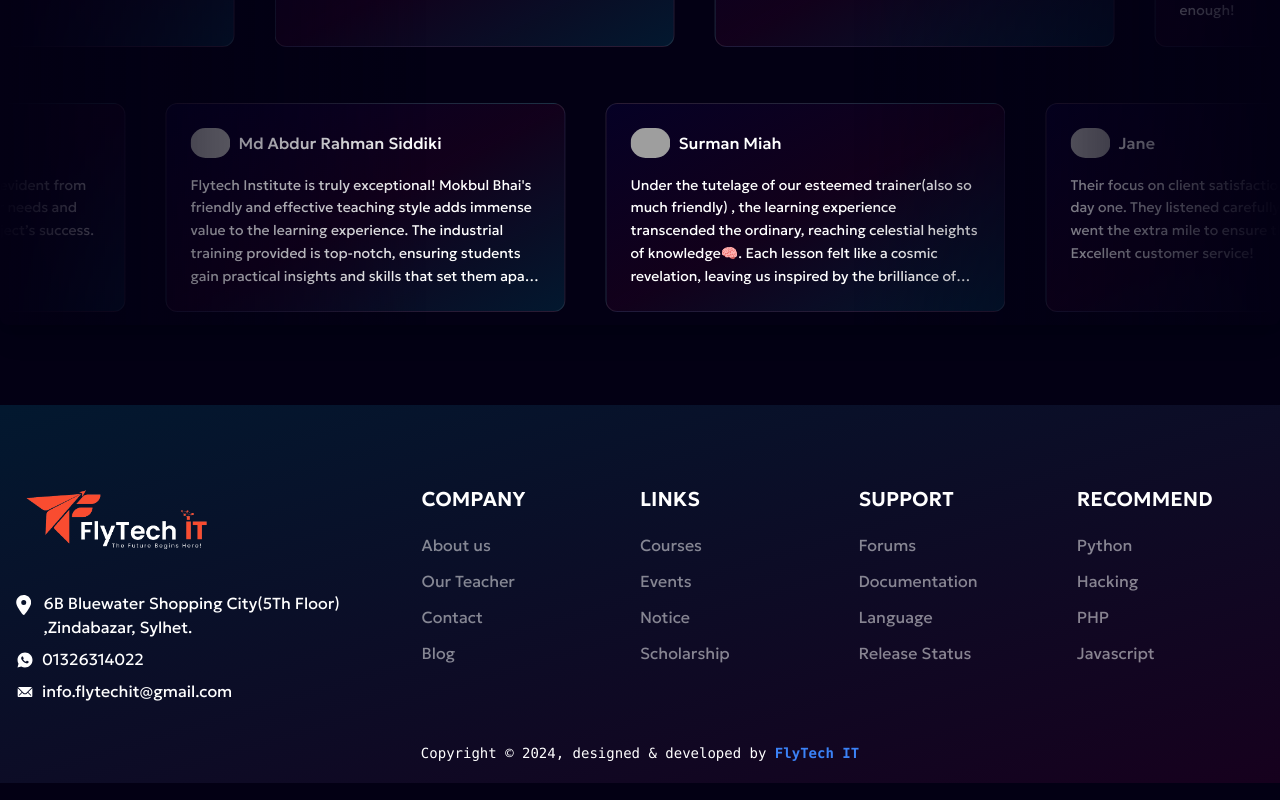
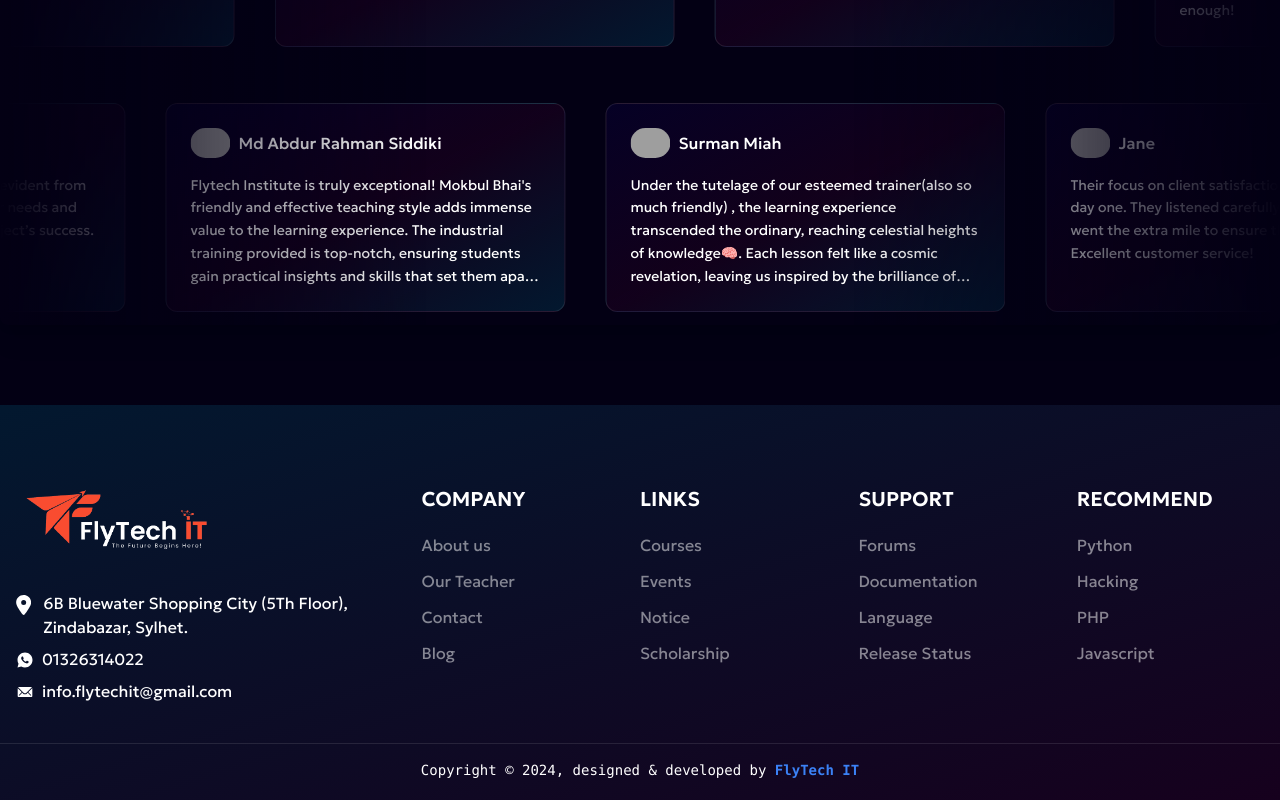
Before and after one commit to Shakiqurrahman/Flytech_IT, a Next.js app: page / in a window 1280 px wide. Shown: the part 1195-1995 px from the top of the page. Built offline with nearby package versions, Linux system fonts and the light colour scheme; grey boxes are pictures that could not be loaded.

Commit message:
border added in footer

```diff
--- a/src/components/shared/Footer/Copyright.jsx
+++ b/src/components/shared/Footer/Copyright.jsx
@@ -1,10 +1,12 @@
 const Copyright = () => {
-  return (
-    <div className="max-width text-center pt-10 pb-5 text-sm font-mono">
-      Copyright &copy; 2024, designed & developed by{" "}
-      <span className="text-blue-500 font-semibold">FlyTech IT</span>
-    </div>
-  );
+    return (
+        <div className="pt-4 pb-5  border-t border-white/10">
+            <p className="max-width text-center text-sm font-mono">
+                Copyright &copy; 2024, designed & developed by{" "}
+                <span className="text-blue-500 font-semibold">FlyTech IT</span>
+            </p>
+        </div>
+    );
 };
 
 export default Copyright;
--- a/src/components/shared/Footer/Footer.jsx
+++ b/src/components/shared/Footer/Footer.jsx
@@ -9,7 +9,7 @@
 const Footer = () => {
     return (
         <footer className="bg-dark-gradient pt-20">
-      <div className="max-width">
+            <div className="max-width pb-10">
                 <div className="flex justify-between md:flex-nowrap flex-wrap gap-y-8">
                     <div className="w-full sm:w-[70%] md:w-[30%]">
                         <Image
@@ -20,7 +20,8 @@
                         <address className="flex items-start gap-3 not-italic mt-10">
                             <FaLocationDot className="text-xl" />
                             <span className="block -mt-1">
-                6B Bluewater Shopping City(5Th Floor) ,Zindabazar, Sylhet.
+                                6B Bluewater Shopping City (5Th Floor),
+                                Zindabazar, Sylhet.
                             </span>
                         </address>
                         <address className="flex items-start gap-2 not-italic my-3">
@@ -155,7 +156,9 @@
                         </ul>
                     </div>
                     <div className="w-1/2 sm:w-[30%] md:w-[15%] shrink-0">
-            <h1 className="text-xl font-semibold mb-5">RECOMMEND</h1>
+                        <h1 className="text-xl font-semibold mb-5">
+                            RECOMMEND
+                        </h1>
                         <ul className="*:mb-3">
                             <li>
                                 <Link
```
Lines whose indentation alone changed are shown as unchanged.
